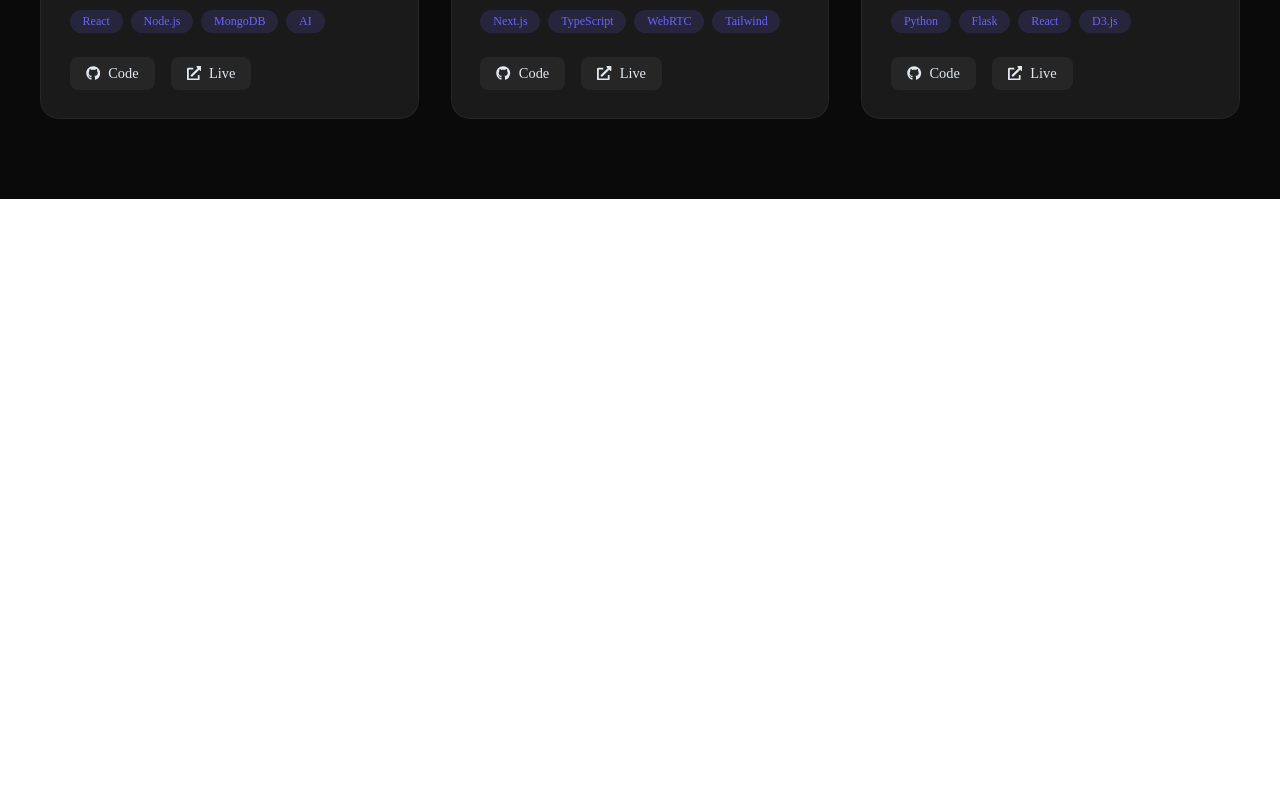
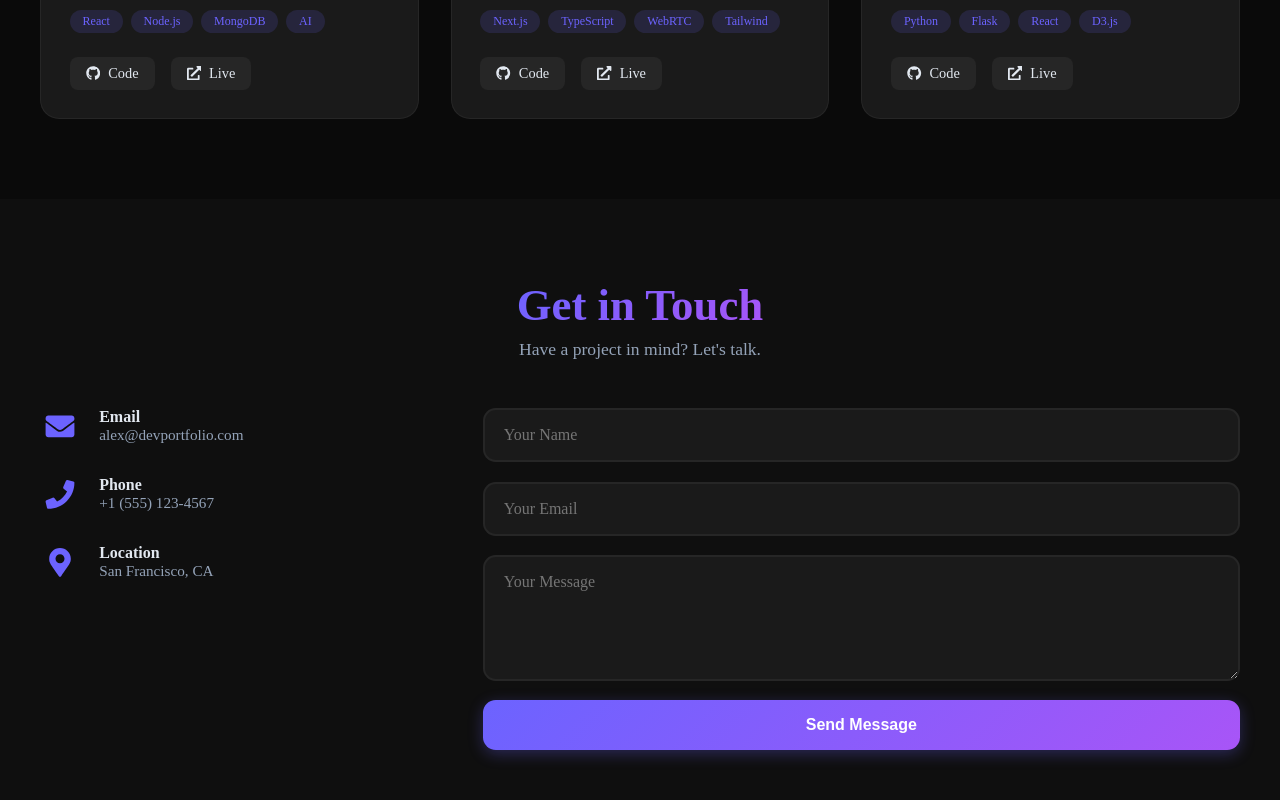
Before and after one commit to HafizEngineerMuhammadAbdullah/React-SMIT-Tasks, a React (Vite) app in the folder React-Portfolio/: page / in a window 1280 px wide. Shown: the part 1830-2630 px from the top of the page. Before the commit the page ends 2029 px from the top, so only its background shows below. Built offline with nearby package versions, Linux system fonts and the light colour scheme.

Commit message:
Add Contact Section

```diff
--- a/React-Portfolio/src/App.jsx
+++ b/React-Portfolio/src/App.jsx
@@ -3,6 +3,7 @@ import Navbar from './components/Navbar/Navbar';
 import Hero from './components/Hero/Hero';
 import Skills from './components/Skills/Skills';
 import Projects from './components/Projects/Projects';
+import Contact from './components/Contact/Contact';
 
 const App = () => {
   return (
@@ -11,6 +12,7 @@ const App = () => {
       < Hero />
       < Skills />
       < Projects />
+      <Contact />
     </div>
   )
 }
--- /dev/null
+++ b/React-Portfolio/src/components/Contact/Contact.jsx
@@ -0,0 +1,129 @@
+import React, { useState } from 'react';
+import { motion } from 'motion/react';
+import { FaEnvelope, FaPhone, FaMapMarkerAlt } from 'react-icons/fa';
+import styles from './Contact.module.css';
+import { fadeInUp, staggerContainer, scaleOnHover } from '../../animation/variants';
+
+const Contact = () => {
+    // formData Object that contains all the form fields info
+    const [formData, setFormData] = useState({ name: '', email: '', message: '' });
+
+    // function that handles the change occur in the form field
+    const handleChange = (e) => {
+        setFormData({ ...formData, [e.target.name]: e.target.value });
+    };
+
+    // function that handles submission when the submit button clicks
+    const handleSubmit = (e) => {
+        e.preventDefault();
+        alert('Message sent! (Demo)');
+    };
+
+    return (
+        // Contact Section
+        <section id="contact" className={styles.contact}>
+            {/* for Container */}
+            <motion.div
+                className={styles.container}
+                variants={staggerContainer}
+                initial="hidden"
+                whileInView="visible"
+                viewport={{ once: true, amount: 0.1 }}
+            >
+                {/* for Contact heading */}
+                <motion.h2 variants={fadeInUp} className={styles.heading}>
+                    <span className={styles.gradientText}>Get in Touch</span>
+                </motion.h2>
+                {/* for Contact Subheading */}
+                <motion.p variants={fadeInUp} className={styles.subheading}>
+                    Have a project in mind? Let's talk.
+                </motion.p>
+
+                {/* Main Content */}
+                <div className={styles.content}>
+                    <motion.div
+                        className={styles.info}
+                        variants={fadeInUp}
+                    >
+                        {/* for Email Info */}
+                        <div className={styles.infoItem}>
+                            <FaEnvelope className={styles.infoIcon} />
+                            <div>
+                                <h4>Email</h4>
+                                <p>alex@devportfolio.com</p>
+                            </div>
+                        </div>
+                        {/* for Phone Info */}
+                        <div className={styles.infoItem}>
+                            <FaPhone className={styles.infoIcon} />
+                            <div>
+                                <h4>Phone</h4>
+                                <p>+1 (555) 123-4567</p>
+                            </div>
+                        </div>
+                        {/* for Location Info */}
+                        <div className={styles.infoItem}>
+                            <FaMapMarkerAlt className={styles.infoIcon} />
+                            <div>
+                                <h4>Location</h4>
+                                <p>San Francisco, CA</p>
+                            </div>
+                        </div>
+                    </motion.div>
+
+                   {/* for Form */}
+                    <motion.form
+                        className={styles.form}
+                        variants={fadeInUp}
+                        onSubmit={handleSubmit}
+                    >
+                        {/* For Name */}
+                        <input
+                            type="text"
+                            name="name"
+                            placeholder="Your Name"
+                            className={styles.input}
+                            value={formData.name}
+                            onChange={handleChange}
+                            required
+                        />
+                        {/* for Email */}
+                        <input
+                            type="email"
+                            name="email"
+                            placeholder="Your Email"
+                            className={styles.input}
+                            value={formData.email}
+                            onChange={handleChange}
+                            required
+                        />
+                        {/* for Message */}
+                        <textarea
+                            name="message"
+                            placeholder="Your Message"
+                            className={styles.textarea}
+                            rows="5"
+                            value={formData.message}
+                            onChange={handleChange}
+                            required
+                        />
+                        {/* for Submit button */}
+                        <motion.button
+                            type="submit"
+                            className={styles.submitBtn}
+                            {...scaleOnHover}
+                            whileHover={{
+                                ...scaleOnHover.whileHover,
+                                boxShadow: '0 0 30px rgba(108, 99, 255, 0.4)',
+                            }}
+                        >
+                            Send Message
+                        </motion.button>
+                    </motion.form>
+                </div>
+            </motion.div>
+        </section>
+    );
+};
+
+export default Contact;
--- /dev/null
+++ b/React-Portfolio/src/components/Contact/Contact.module.css
@@ -0,0 +1,127 @@
+/* for Contact Section */
+.contact {
+  padding: 5rem 2rem;
+  background: #0f0f0f;
+}
+
+/* for Container */
+.container {
+  max-width: 1200px;
+  margin: 0 auto;
+}
+
+/* for Contact heading */
+.heading {
+  text-align: center;
+  font-size: 2.8rem;
+  font-weight: 700;
+  margin-bottom: 0.5rem;
+}
+
+/* for Gradient Text */
+.gradientText {
+  background: linear-gradient(135deg, #6c63ff, #a855f7);
+  -webkit-background-clip: text;
+  -webkit-text-fill-color: transparent;
+  background-clip: text;
+}
+
+/* for SubHeading */
+.subheading {
+  text-align: center;
+  color: #94a3b8;
+  font-size: 1.1rem;
+  margin-bottom: 3rem;
+}
+
+/* for Main Content */
+.content {
+  display: grid;
+  grid-template-columns: 1fr 2fr;
+  gap: 4rem;
+  align-items: start;
+}
+
+/* for Info */
+.info {
+  display: flex;
+  flex-direction: column;
+  gap: 2rem;
+}
+
+/* for Info Items */
+.infoItem {
+  display: flex;
+  align-items: center;
+  gap: 1.2rem;
+}
+
+/* for Info Icons */
+.infoIcon {
+  font-size: 1.8rem;
+  color: #6c63ff;
+  min-width: 40px;
+}
+
+.infoItem h4 {
+  color: #e2e8f0;
+  font-size: 1rem;
+  font-weight: 600;
+}
+
+.infoItem p {
+  color: #94a3b8;
+  font-size: 0.95rem;
+}
+
+/* for Form */
+.form {
+  display: flex;
+  flex-direction: column;
+  gap: 1.2rem;
+}
+
+/* for input & textarea */
+.input,
+.textarea {
+  background: #1a1a1a;
+  border: 2px solid rgba(255, 255, 255, 0.05);
+  padding: 1rem 1.2rem;
+  border-radius: 0.8rem;
+  color: #e2e8f0;
+  font-size: 1rem;
+  transition: all 0.3s;
+  font-family: inherit;
+}
+
+.input:focus,
+.textarea:focus {
+  outline: none;
+  border-color: #6c63ff;
+  box-shadow: 0 0 20px rgba(108, 99, 255, 0.1);
+}
+
+.textarea {
+  resize: vertical;
+}
+
+/* for Submit Button */
+.submitBtn {
+  background: linear-gradient(135deg, #6c63ff, #a855f7);
+  color: white;
+  border: none;
+  padding: 1rem 2rem;
+  border-radius: 0.8rem;
+  font-size: 1rem;
+  font-weight: 600;
+  cursor: pointer;
+  transition: all 0.3s;
+  box-shadow: 0 4px 15px rgba(108, 99, 255, 0.3);
+}
+
+@media (max-width: 768px) {
+  .content {
+    grid-template-columns: 1fr;
+    gap: 2rem;
+  }
+}
```
Also changed, not shown: 1 other file (tests, documents, lock files or other folders).
